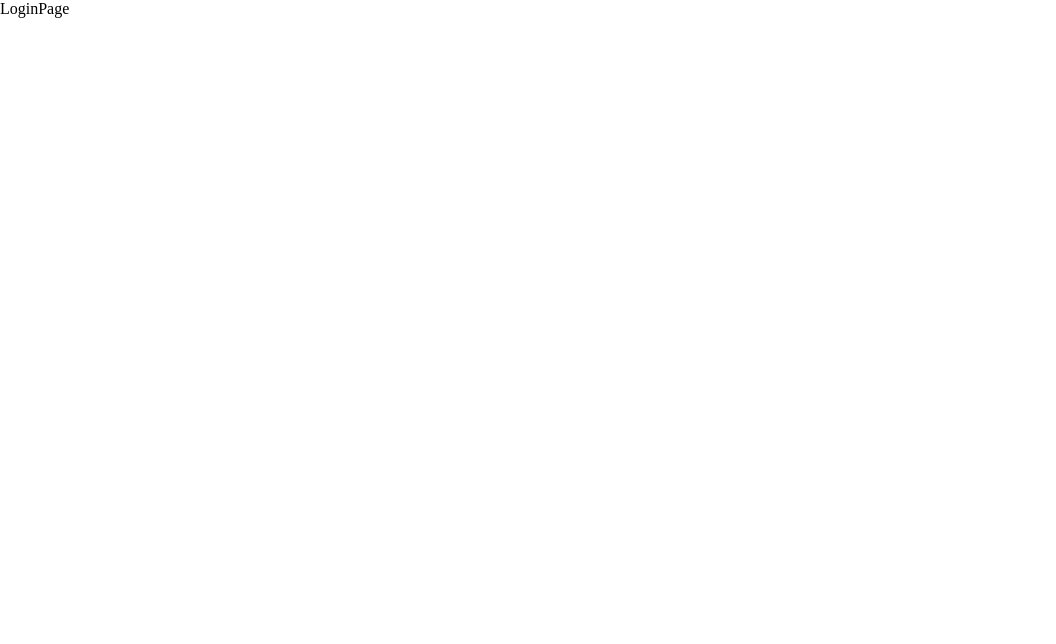
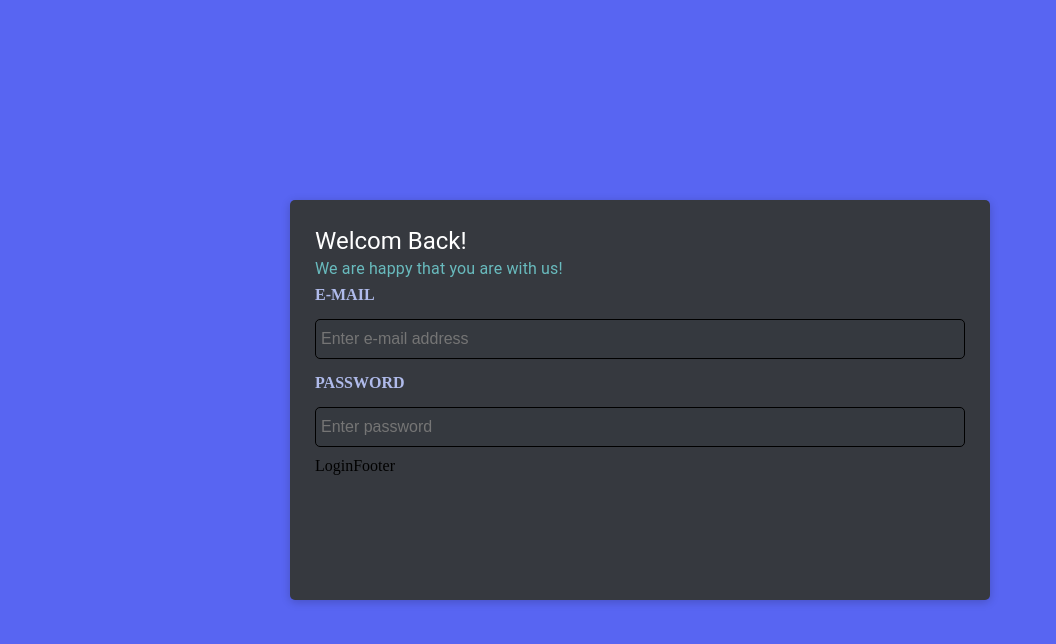
Before and after one commit to kimchulyeon/discord-clone, a React (Create React App) app in the folder discord-clone-frontend/: page /login in a window 1280 px wide. Shown: the top 644 px of the page, without its empty margins (0-1056 px from the left). Built offline with nearby package versions, Linux system fonts and the light colour scheme.

Commit message:
feat: LoginPage

```diff
--- a/discord-clone-frontend/src/pages/login/LoginPage.jsx
+++ b/discord-clone-frontend/src/pages/login/LoginPage.jsx
@@ -1,5 +1,20 @@
-import React from 'react';
+import React, { useState } from 'react';
+import AuthBox from '../../layouts/AuthBox';
+import LoginBoxHeader from '../../components/login/LoginBoxHeader';
+import LoginInput from '../../components/login/LoginInput';
+import LoginBoxFooter from '../../components/login/LoginBoxFooter';
 
 export default function LoginPage() {
-  return <div>LoginPage</div>;
+  const [mail, setMail] = useState('');
+  const [password, setPassword] = useState('');
+
+  return (
+    <div>
+      <AuthBox>
+        <LoginBoxHeader />
+        <LoginInput mail={mail} setMail={setMail} password={password} setPassword={setPassword} />
+        <LoginBoxFooter />
+      </AuthBox>
+    </div>
+  );
 }
```
